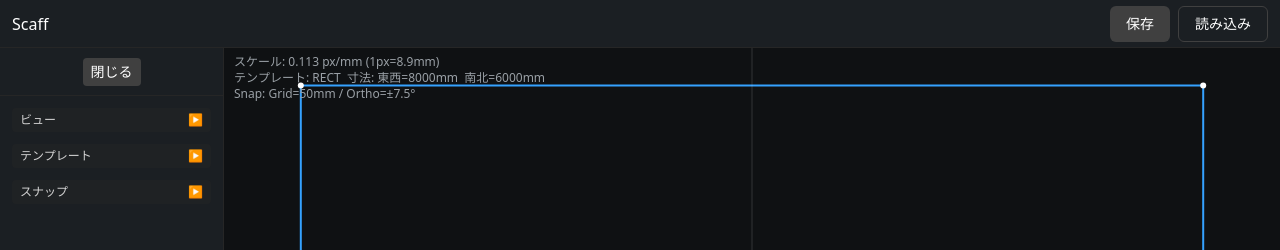
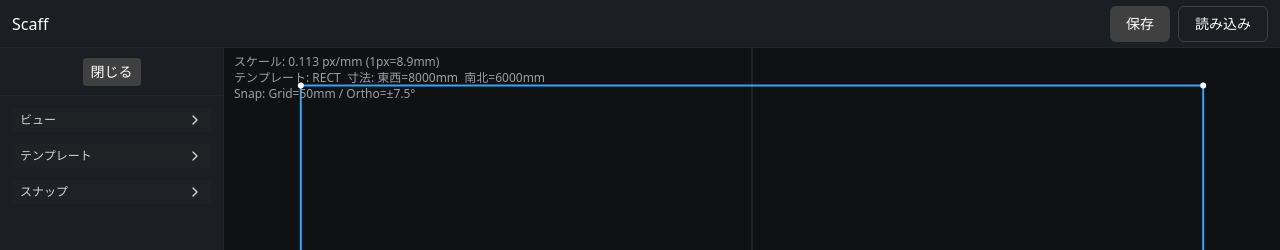
Before and after one commit to kkk9131/scaff, a Next.js app: page / in a window 1280 px wide. Shown: the top 250 px of the page. Built offline with nearby package versions, Linux system fonts and the light colour scheme.

Commit message:
chore(ui): セクション開閉アイコンを lucide-react の Chevron に変更

```diff
--- a/src/components/Sidebar.tsx
+++ b/src/components/Sidebar.tsx
@@ -1,4 +1,5 @@
 import React, { useState } from 'react'
+import { ChevronDown, ChevronRight } from 'lucide-react'
 import type { SnapOptions } from '@/core/snap'
 
 export type ViewMode = 'plan' | 'elev' | '3d'
@@ -34,7 +35,7 @@ export const Sidebar: React.FC<{
           title="ビューの開閉"
         >
           <span>ビュー</span>
-          <span>{openView ? '🔽' : '▶'}</span>
+          {openView ? <ChevronDown size={16} /> : <ChevronRight size={16} />}
         </button>
         {openView && (
           <div className="space-y-2">
@@ -52,7 +53,7 @@ export const Sidebar: React.FC<{
           title="テンプレートの開閉"
         >
           <span>テンプレート</span>
-          <span>{openTemplate ? '🔽' : '▶'}</span>
+          {openTemplate ? <ChevronDown size={16} /> : <ChevronRight size={16} />}
         </button>
         {openTemplate && (
           <div className="grid grid-cols-2 gap-2">
@@ -72,7 +73,7 @@ export const Sidebar: React.FC<{
           title="スナップの開閉"
         >
           <span>スナップ</span>
-          <span>{openSnap ? '🔽' : '▶'}</span>
+          {openSnap ? <ChevronDown size={16} /> : <ChevronRight size={16} />}
         </button>
         {openSnap && (
           <div className="space-y-2 text-sm">
```
Also changed, not shown: 1 other file (tests, documents, lock files or other folders).
